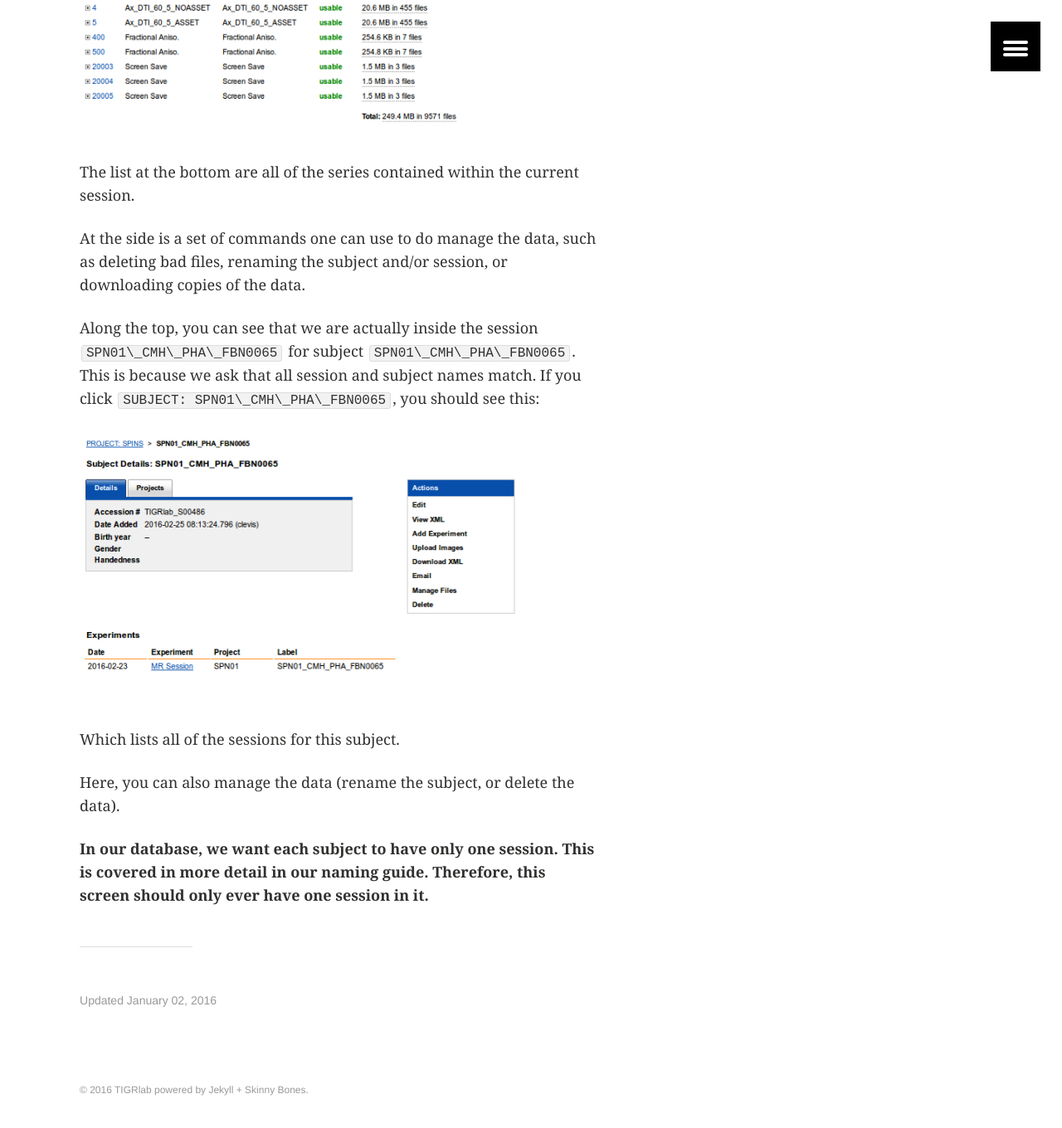
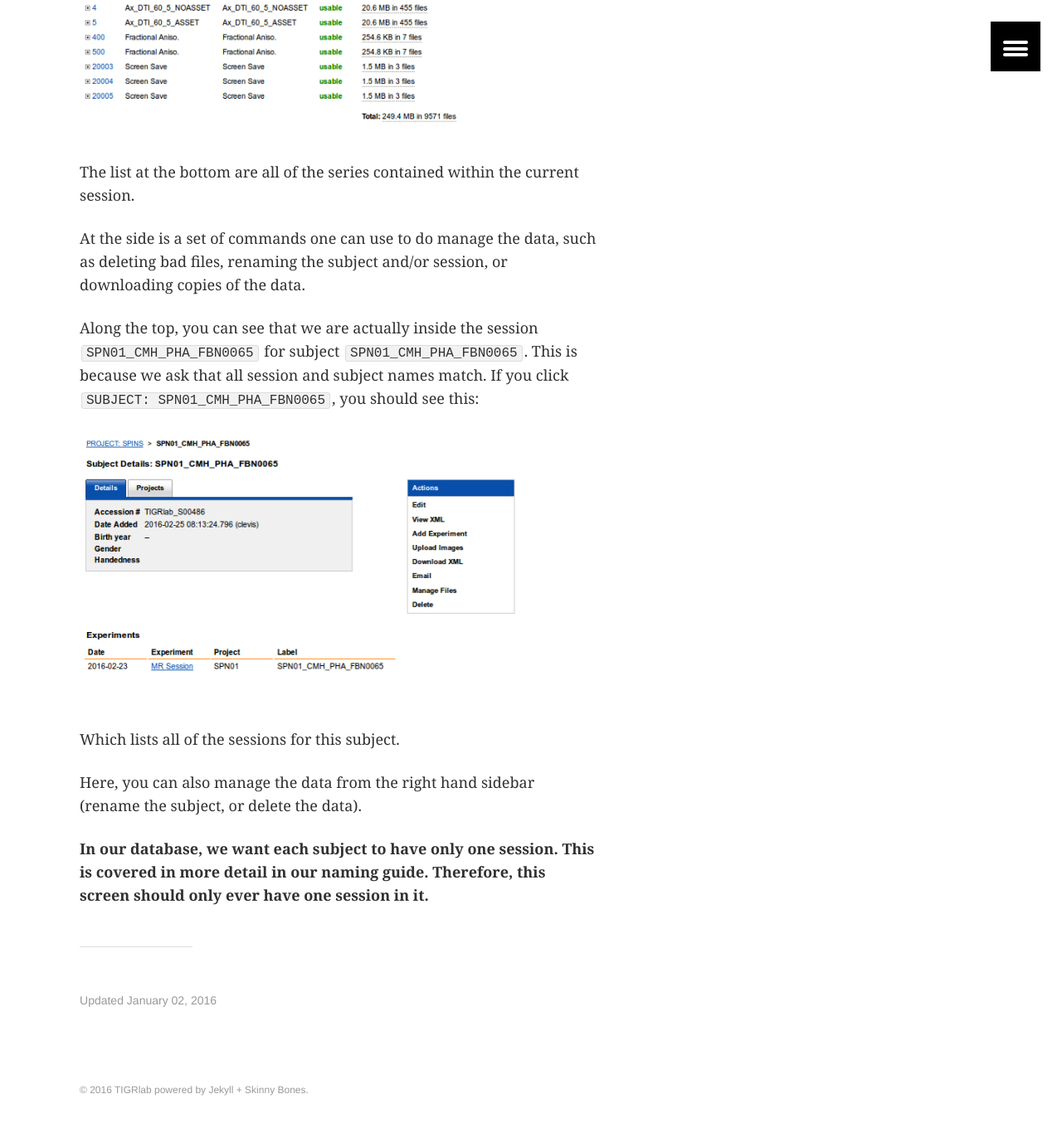
Before and after one commit to TIGRLab/tigrlab.github.io, a Jekyll site: the page built from _posts/database/2016-01-02-xnat-overview.md, in a window 1280 px wide and 1400 px high, scrolled down 3348 px. Shown: the top 1360 px of the window at 83% size. Built offline with Jekyll 4.4.1, drawn with Linux system fonts in a browser that asks for light colours; some of the changed text lies outside the part shown.

Commit message:
minor reformatting

```diff
--- a/_posts/database/2016-01-02-xnat-overview.md
+++ b/_posts/database/2016-01-02-xnat-overview.md
@@ -48,7 +48,7 @@ Each subject represents a particular person, each session represents a particula
 
 We have elected not to use the sessions in XNAT, and therefore, **all session and subject names should be identical**. Much more on that issue in our 'naming' guide.
 
-Let's look at the session for subject `SPN01\_CMH\_PHA\_FBN0065`, a fBIRN phantom from the SPINS study, by clicking on it under 'Recent Data Activity':
+Let's look at the session for subject `SPN01_CMH_PHA_FBN0065`, a fBIRN phantom from the SPINS study, by clicking on it under 'Recent Data Activity':
 
 <figure>
 	<a href="/images/guide.xnat-session.jpg"><img src="/images/guide.xnat-session.jpg"></a>
@@ -58,7 +58,7 @@ The list at the bottom are all of the series contained within the current sessio
 
 At the side is a set of commands one can use to do manage the data, such as deleting bad files, renaming the subject and/or session, or downloading copies of the data.
 
-Along the top, you can see that we are actually inside the session `SPN01\_CMH\_PHA\_FBN0065` for subject `SPN01\_CMH\_PHA\_FBN0065`. This is because we ask that all session and subject names match. If you click `SUBJECT: SPN01\_CMH\_PHA\_FBN0065`, you should see this:
+Along the top, you can see that we are actually inside the session `SPN01_CMH_PHA_FBN0065` for subject `SPN01_CMH_PHA_FBN0065`. This is because we ask that all session and subject names match. If you click `SUBJECT: SPN01_CMH_PHA_FBN0065`, you should see this:
 
 <figure>
 	<a href="/images/guide.xnat-subject.jpg"><img src="/images/guide.xnat-subject.jpg"></a>
@@ -66,6 +66,6 @@ Along the top, you can see that we are actually inside the session `SPN01\_CMH\_
 
 Which lists all of the sessions for this subject.
 
-Here, you can also manage the data (rename the subject, or delete the data).
+Here, you can also manage the data from the right hand sidebar (rename the subject, or delete the data).
 
 **In our database, we want each subject to have only one session. This is covered in more detail in our naming guide. Therefore, this screen should only ever have one session in it.**
```
Also changed, not shown: _posts/database/2016-01-01-xnat-connecting.md (+1 -1 lines).
